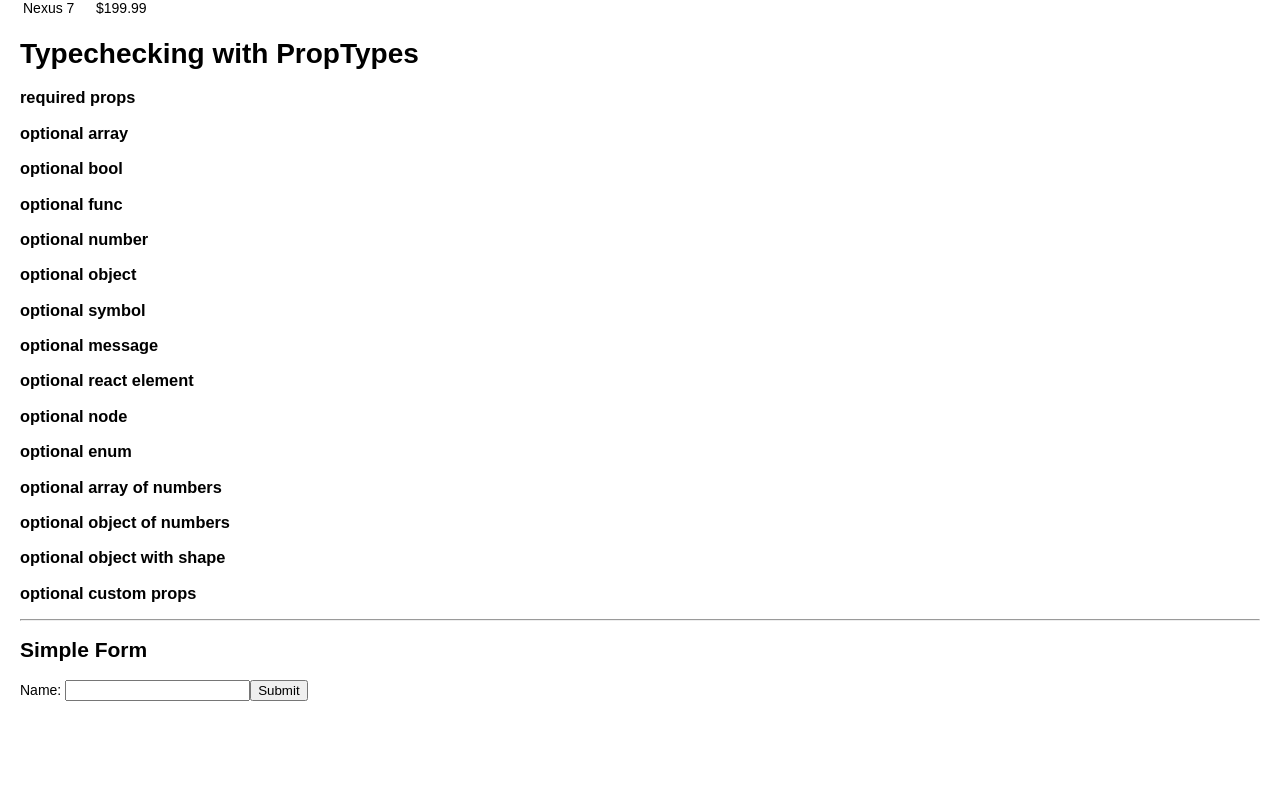
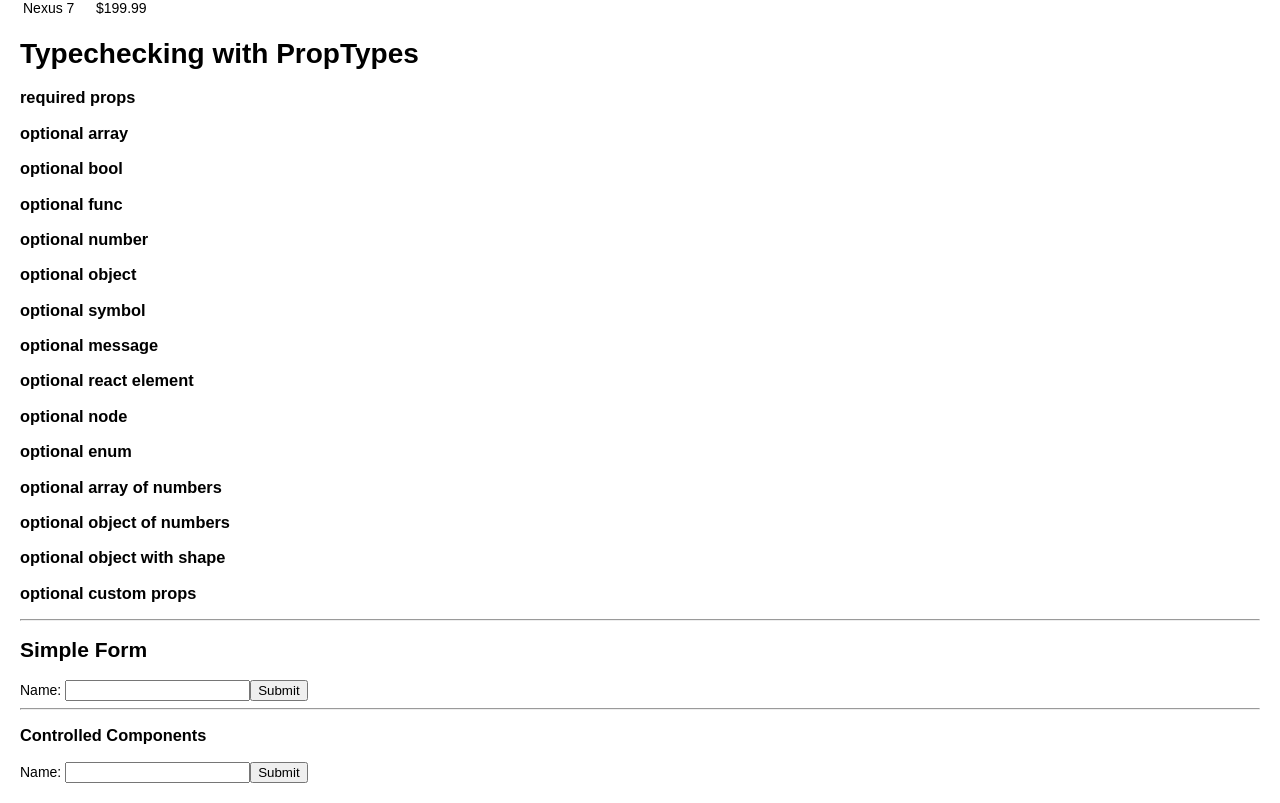
Before and after one commit to alimon808/react-doc-examples, a React (Create React App) app: page / in a window 1280 px wide. Shown: the part 961-1764 px from the top of the page. Before the commit the page ends 1682 px from the top, so only its background shows below. Built offline with nearby package versions, Linux system fonts and the light colour scheme.

Commit message:
add controlled component NameForm

```diff
--- a/src/components/App.js
+++ b/src/components/App.js
@@ -6,6 +6,7 @@ import Comment from './comment/Comment';
 import FilterableProductTable from './filterable-product-table/FilterableProductTable';
 import TypeCheckingWithPropTypes from './typechecking-with-proptypes/prop-component';
 import SimpleForm from './forms/simple';
+import { NameForm } from './forms/controlled-components';
 
 const comment = {
     date: new Date(),
@@ -36,6 +37,8 @@ export default class App extends React.Component {
                 <TypeCheckingWithPropTypes name="John Smith" />
                 <hr />
                 <SimpleForm />
+                <hr />
+                <NameForm />
             </div>
         );
     }
--- /dev/null
+++ b/src/components/forms/controlled-components.js
@@ -0,0 +1,32 @@
+// https://reactjs.org/docs/forms.html
+// controlled components
+import React from 'react';
+
+export class NameForm extends React.Component {
+    constructor(props) {
+        super(props);
+        this.state = { name: '' };
+        this.handleChange = this.handleChange.bind(this);
+        this.handleSubmit = this.handleSubmit.bind(this);
+    }
+
+    handleChange(event) {
+        this.setState({ name: event.target.value.toUpperCase() });
+    }
+
+    handleSubmit(event) {
+        alert('A name was submitted: ' + this.state.name)
+    }
+
+    render() {
+        return (
+            <form id="nameForm" onSubmit={this.handleSubmit}>
+                <h3>Controlled Components</h3>
+                <label>
+                    Name: <input type="text" value={this.state.name} onChange={this.handleChange} />
+                </label>
+                <input type="submit" value="Submit" />
+            </form>
+        )
+    };
+}
```
